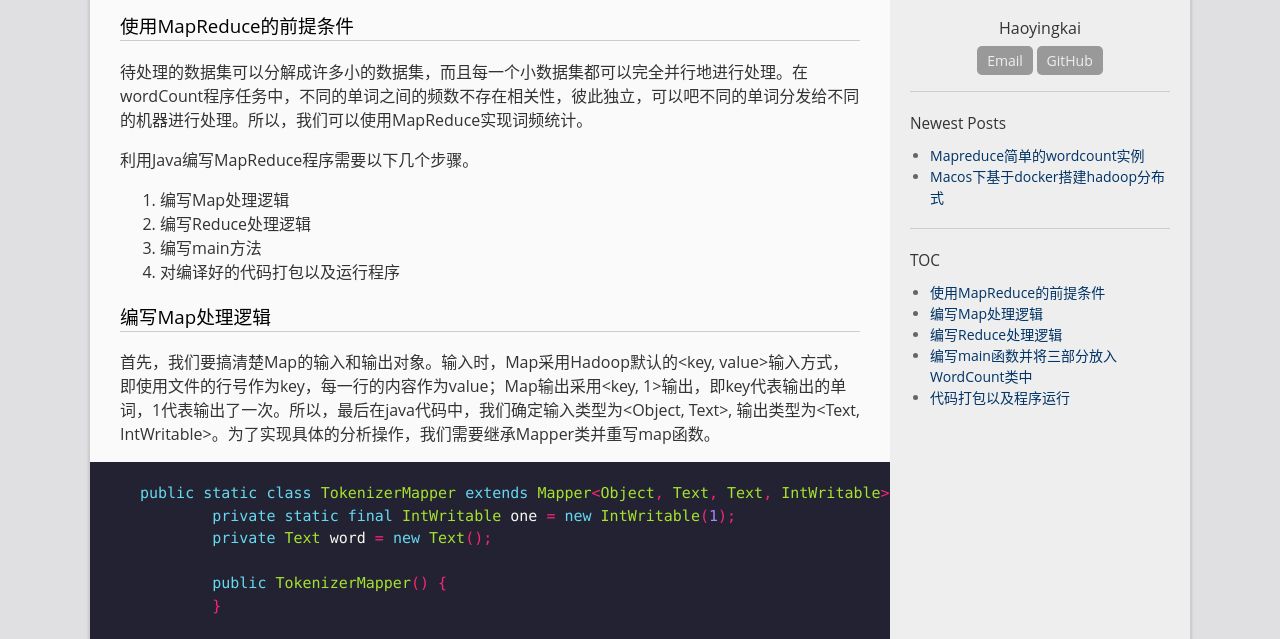
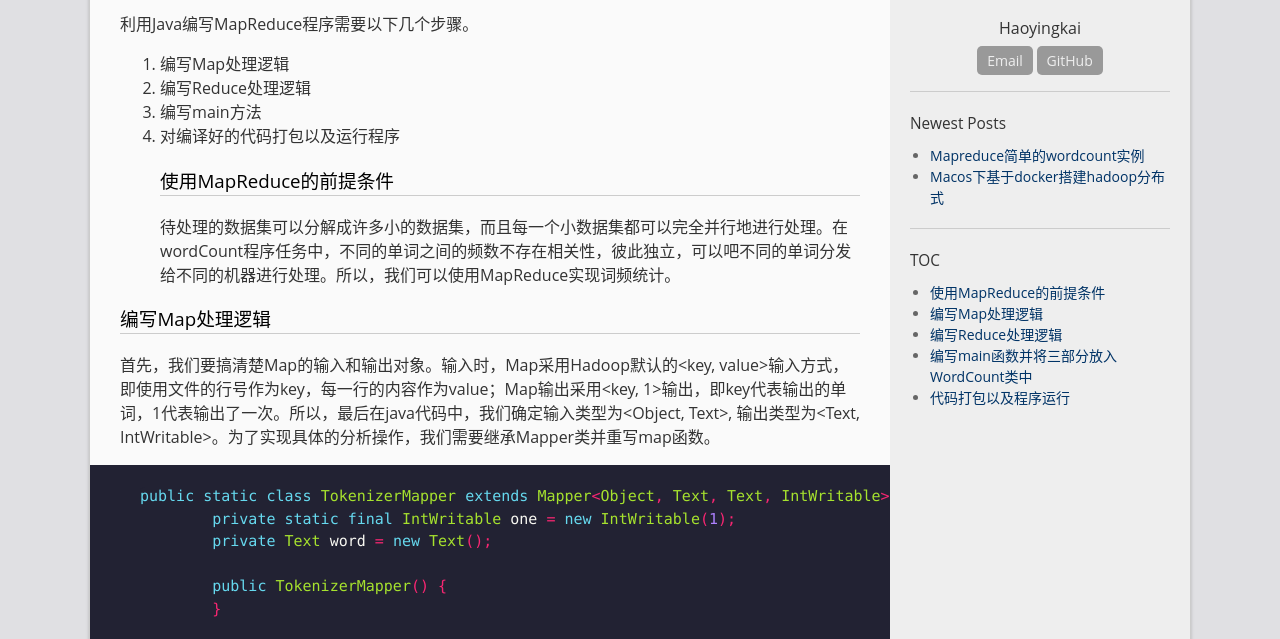
Before and after one commit to MRH2458215309/MRH2458215309.github.io, a Jekyll site: the page built from _posts/2019-9-29-MapReduce简单的wordCount实例.md, in a window 1280 px wide and 900 px high, cut to the strip 261-900 px from the top of the window. Built offline with Jekyll 4.4.1, drawn with Linux system fonts in a browser that asks for light colours.

```diff
--- a/_posts/2019-9-29-MapReduce简单的wordCount实例.md
+++ b/_posts/2019-9-29-MapReduce简单的wordCount实例.md
@@ -1,13 +1,13 @@
-### 使用MapReduce的前提条件 ###
-
-   待处理的数据集可以分解成许多小的数据集，而且每一个小数据集都可以完全并行地进行处理。在wordCount程序任务中，不同的单词之间的频数不存在相关性，彼此独立，可以吧不同的单词分发给不同的机器进行处理。所以，我们可以使用MapReduce实现词频统计。
-
-   利用Java编写MapReduce程序需要以下几个步骤。
+利用Java编写MapReduce程序需要以下几个步骤。
 
 1. 编写Map处理逻辑
 2. 编写Reduce处理逻辑
 3. 编写main方法
 4. 对编译好的代码打包以及运行程序
+### 使用MapReduce的前提条件 ###
+
+   待处理的数据集可以分解成许多小的数据集，而且每一个小数据集都可以完全并行地进行处理。在wordCount程序任务中，不同的单词之间的频数不存在相关性，彼此独立，可以吧不同的单词分发给不同的机器进行处理。所以，我们可以使用MapReduce实现词频统计。
+
 
 ### 编写Map处理逻辑 ###
 
```
